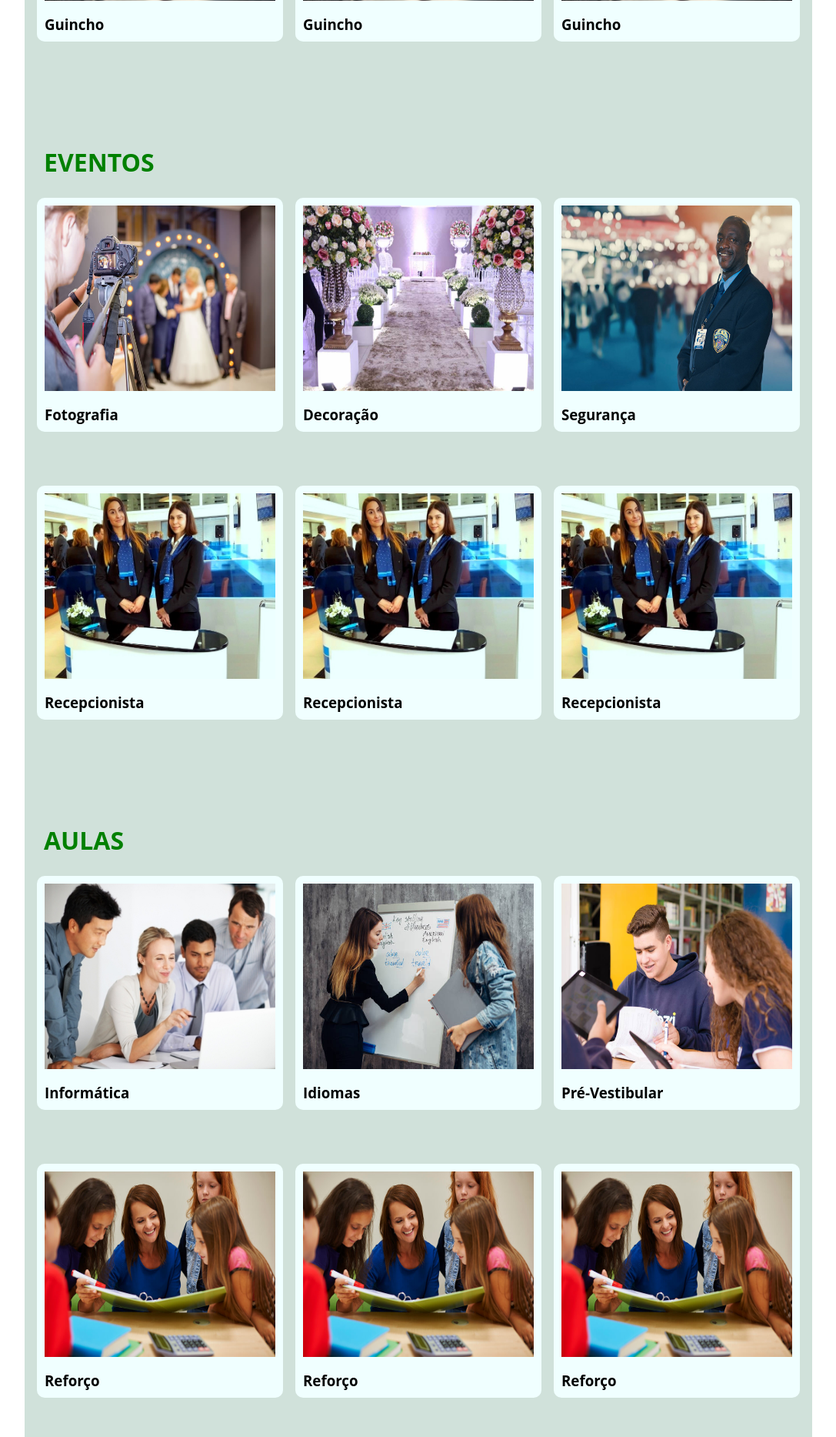
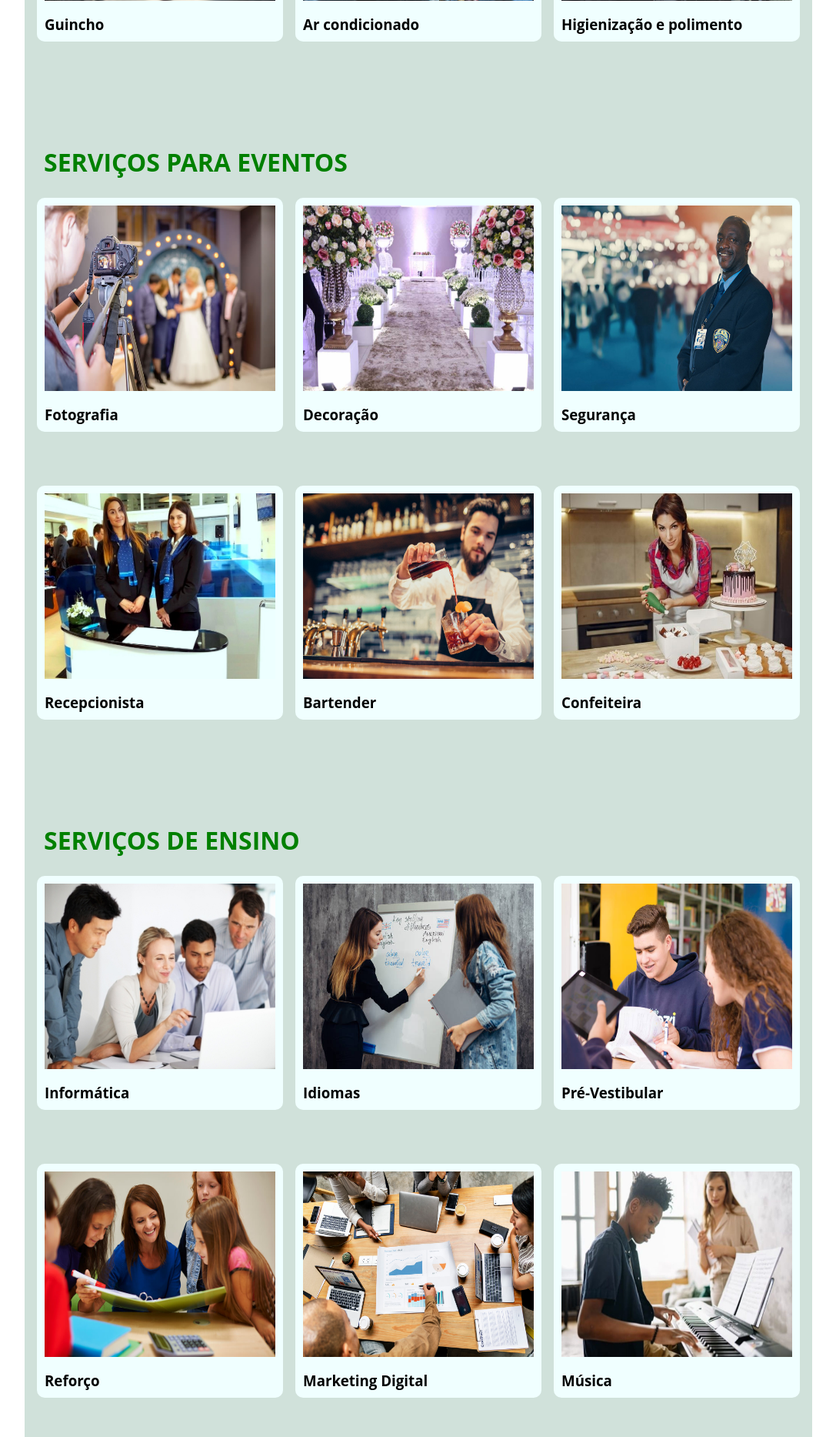
Before and after one commit to JoaoRiquelme115/TrabalhoWEBII, a PHP site: page / in a window 1280 px wide. Shown: the part 2493-4360 px from the top of the page at 77% size, without its empty margins (96-1183 px from the left). Run offline with PHP 8.4, Linux system fonts and the light colour scheme.

Commit message:
Update nos dados

```diff
--- a/dados.php
+++ b/dados.php
@@ -4,7 +4,7 @@
         [
             "nome" => "Nutricionista",
             "foto" => "imagens/nutricionista.jpg",
-            "descricao" => "Atendimento com um(a) profissional especializada em nutrição",
+            "descricao" => "Prestar assistência nutricional a indivíduos e coletividades (sadios e enfermos): organizar, administrar e avaliar unidades de alimentação e nutrição",
             "valor" => "150",
             "area" => "Saude"
         ],
@@ -18,25 +18,29 @@
         [
             "nome" => "Dentista",
             "foto" => "imagens/dentista.jpg",
-            "descricao" => "",
+            "descricao" => "Limpeza, restauração e extração dos dentes, cirurgias, procedimentos estéticos, instalação e projeção de próteses e tratamento de doenças na gengiva, bochecha, língua e ossos da face",
+            "valor" => "290",
             "area" => "Saude"
         ],
         [
             "nome" => "Psicólogo",
             "foto" => "imagens/psicologo.jpg",
-            "descricao" => "",
+            "descricao" => "Compreender a psiquê humana e atuar no tratamento e prevenção de doenças mentais e melhorar sua qualidade de vida",
+            "valor" => "290",
             "area" => "Saude"
         ],
         [
-            "nome" => "Psicólogo",
-            "foto" => "imagens/psicologo.jpg",
-            "descricao" => "",
+            "nome" => "Fonoaudiólogo",
+            "foto" => "imagens/fonoaudiologo.jpeg",
+            "descricao" => "Prevenção, habilitação e reabilitação, utilizando protocolos e procedimentos específicos de fonoaudiologia",
+            "valor" => "290",
             "area" => "Saude"
         ],
         [
-            "nome" => "Psicólogo",
-            "foto" => "imagens/psicologo.jpg",
-            "descricao" => "",
+            "nome" => "Enfermeira",
+            "foto" => "imagens/enfermeira.jpg",
+            "descricao" => "Prestar assistência ao paciente e/ou usuário em clínicas, hospitais, ambulatórios, navios, postos de saúde e em domicílio, realizar consultas e procedimentos de maior complexidade e prescrevendo ações",
+            "valor" => "290",
             "area" => "Saude"
         ],
 
@@ -44,37 +48,43 @@
         [
             "nome" => "Borracharia",
             "foto" => "imagens/borracharia.jpg",
-            "descricao" => "",
+            "descricao" => "Responsável por fazer serviços automotivos, realizando a manutenção de carros, verificando pneus e alinhamentos de câmara de ar usada nos veículos se relaciona com a área de manutenção",
+            "valor" => "290",
             "area" => "Autos"
         ],
         [
             "nome" => "Mêcanica",
             "foto" => "imagens/mecanica.png",
-            "descricao" => "",
+            "descricao" => "Inspecionar o motor do veículo e os componentes mecânicos/elétricos para diagnosticar problemas com precisão. Inspecionar o computador do veículo e os sistemas eletrônicos para reparos, manutenção e atualização. Executar trabalhos de manutenção de rotina visando a funcionalidade e durabilidade do veículo",
+            "valor" => "290",
             "area" => "Autos"
         ],
         [
             "nome" => "Pintura",
             "foto" => "imagens/pintura.jpg",
-            "descricao" => "",
+            "descricao" => "Pintura sólida, pintura metálica e pintura perolizada. Remoção da pintura, lixamento e nivelamento inicial, mascaramento, tinta e verniz, e micro pintura",
+            "valor" => "290",
             "area" => "Autos"
         ],
         [
             "nome" => "Guincho",
             "foto" => "imagens/guincho.jpg",
-            "descricao" => "",
+            "descricao" => "Prestação de serviços na remoção de veículos, leves, pesados máquinas e empilhadeiras",
+            "valor" => "290",
             "area" => "Autos"
         ],
         [
-            "nome" => "Guincho",
-            "foto" => "imagens/guincho.jpg",
-            "descricao" => "",
+            "nome" => "Ar condicionado",
+            "foto" => "imagens/arcondicionado.jpg",
+            "descricao" => "Instalação de Ar Condicionado Automotivo e de manutenção periódica para Veículos que Utilizam ar condicionado",
+            "valor" => "290",
             "area" => "Autos"
         ],
         [
-            "nome" => "Guincho",
-            "foto" => "imagens/guincho.jpg",
-            "descricao" => "",
+            "nome" => "Higienização e polimento",
+            "foto" => "imagens/higienizacao.jpg",
+            "descricao" => "Atua com lavagem e secagem de veículos, aplicação de produtos, higienização e polimento dos mesmos",
+            "valor" => "290",
             "area" => "Autos"
         ],
 
@@ -83,37 +93,43 @@
         [
             "nome" => "Fotografia",
             "foto" => "imagens/fotografia.jpg",
-            "descricao" => "",
+            "descricao" => "Interpretar o objeto a ser fotografado, experimentar produtos e técnicas fotográficas, definir o suporte material da imagem fotográfica, compor a imagem, modular a luz, enquadrar a imagem e registrar a imagem sobre película ou meio magnético",
+            "valor" => "290",
             "area" => "Eventos"
         ],
         [
             "nome" => "Decoração",
             "foto" => "imagens/decoracao.jpeg",
-            "descricao" => "",
+            "descricao" => "Serviço artístico, estético, design de interiores com planejamento e funcionalidade",
+            "valor" => "290",
             "area" => "Eventos"
         ],
         [
             "nome" => "Segurança",
             "foto" => "imagens/seguranca.jpg",
-            "descricao" => "",
+            "descricao" => "Vigilância nas entidades, rondando suas dependências e observando a entrada e saída de pessoas ou bens, para evitar roubos, atos de violência e outras infrações à ordem e à segurança",
+            "valor" => "290",
             "area" => "Eventos"
         ],
         [
             "nome" => "Recepcionista",
             "foto" => "imagens/recepcionista.jpg",
-            "descricao" => "",
+            "descricao" => "Atendimento e recepção de pessoas para eventos e propriedades",
+            "valor" => "290",
             "area" => "Eventos"
         ],
         [
-            "nome" => "Recepcionista",
-            "foto" => "imagens/recepcionista.jpg",
-            "descricao" => "",
+            "nome" => "Bartender",
+            "foto" => "imagens/bartender.jpg",
+            "descricao" => "Preparo de bebidas alcoólicas e não-alcoólicas para bar e restaurante. Interagir com os clientes, anotar pedidos e servir aperitivos e drinques",
+            "valor" => "290",
             "area" => "Eventos"
         ],
         [
-            "nome" => "Recepcionista",
-            "foto" => "imagens/recepcionista.jpg",
-            "descricao" => "",
+            "nome" => "Confeiteira",
+            "foto" => "imagens/confeiteiro.jpg",
+            "descricao" => "Preparo de receitas de bolos, doces, biscoitos, salgados, canapés, sorvetes, caldas, tortas, cupcakes, etc. Em escala industrial, comercial ou caseira",
+            "valor" => "290",
             "area" => "Eventos"
         ],
 
@@ -122,39 +138,44 @@
         [
             "nome" => "Informática",
             "foto" => "imagens/informatica.jpg",
-            "descricao" => "",
+            "descricao" => "Entre os conhecimentos básicos, podemos destacar o conhecimento das peças fundamentais dos computadores (hardware), funcionamento de cabos, fios e conexões diversos, navegação em páginas da internet, utilização de softwares de edição de texto, tabelas, gráficos, cálculos, edição de vídeo e imagem, etc",
+            "valor" => "290",
             "area" => "Aulas"
         ],
         [
             "nome" => "Idiomas",
             "foto" => "imagens/idiomas.jpg",
-            "descricao" => "",
+            "descricao" => "Ensino de diversas línguas estrangeiras (inglês, espanhol, francês, português, italiano, alemão, russo, mandarim e japonês), capacitando a fala e escrita",
+            "valor" => "290",
             "area" => "Aulas"
         ],
         [
             "nome" => "Pré-Vestibular",
             "foto" => "imagens/pre-vestibular.jpg",
-            "descricao" => "",
+            "descricao" => "Preparação para estudos e para aprovação nos vestibulares",
+            "valor" => "290",
             "area" => "Aulas"
         ],
         [
             "nome" => "Reforço",
             "foto" => "imagens/reforco.jpg",
-            "descricao" => "",
+            "descricao" => "Auxílio em compreendere efetivamente as matérias escolares ou outras áreas de conhecimento",
+            "valor" => "290",
             "area" => "Aulas"
         ],
         [
-            "nome" => "Reforço",
-            "foto" => "imagens/reforco.jpg",
-            "descricao" => "",
+            "nome" => "Marketing Digital",
+            "foto" => "imagens/marketingdigital.jpg",
+            "descricao" => "Planejar e monitorar a presença contínua da empresa nas mídias sociais. Lançar anúncios on-line otimizados para aumentar a conscientização sobre a empresa e a marca.",
+            "valor" => "290",
             "area" => "Aulas"
         ],
         [
-            "nome" => "Reforço",
-            "foto" => "imagens/reforco.jpg",
-            "descricao" => "",
+            "nome" => "Música",
+            "foto" => "imagens/musica.jpg",
+            "descricao" => "Conceitos básicos e avançados da música como um todo, aulas de instrumentos, notas, escalas, acordes, partitura, tablatura, etc",
+            "valor" => "290",
             "area" => "Aulas"
         ]
-
     ];
 ?>
--- a/estilo.css
+++ b/estilo.css
@@ -172,9 +172,10 @@ text:focus, input:focus, select:focus {
 }
 
 .card-detalhe {
-    width: 450px;
+    width: 500px;
     margin-top: 20vh;
     margin-bottom: 10px;
+    row-gap: 10px;
 }
 
 
--- a/index.php
+++ b/index.php
@@ -49,7 +49,7 @@
             <h1>Lista de Serviços</h1>
         </div>
 
-        <h1 class='categoria'>SAÚDE</h1>
+        <h1 class='categoria'>SERVIÇOS DE SAÚDE</h1>
         <?php
             foreach($servicos as $i => $serv){
                 if($serv["area"] == "Saude"){
@@ -65,7 +65,7 @@
             }
         ?>
 
-        <h1 class='categoria'>AUTOS</h1>
+        <h1 class='categoria'>SERVIÇOS PARA AUTOMÓVEIS</h1>
         <?php
             foreach($servicos as $i => $serv){
                 if($serv["area"] == "Autos"){
@@ -81,7 +81,7 @@
             }
         ?>
 
-        <h1 class='categoria'>EVENTOS</h1>
+        <h1 class='categoria'>SERVIÇOS PARA EVENTOS</h1>
         <?php
             foreach($servicos as $i => $serv){
                 if($serv["area"] == "Eventos"){
@@ -97,7 +97,7 @@
             }
         ?>
 
-        <h1 class='categoria'>AULAS</h1>
+        <h1 class='categoria'>SERVIÇOS DE ENSINO</h1>
         <?php
             foreach($servicos as $i => $serv){
                 if($serv["area"] == "Aulas"){
--- a/menu.php
+++ b/menu.php
@@ -26,7 +26,7 @@
     </header>
 
     <div class="listaGeral">
-        <h1 class="categoria"><?=$categoria?></h1>
+        <h1 class="categoria">Serviços de <?=$categoria?></h1>
         <?php
             foreach($servicos as $i => $serv){
                 if($serv["area"] == $categoria){
```
Also changed, not shown: imagens/arcondicionado.jpg (added), imagens/bartender.jpg (added), imagens/confeiteiro.jpg (added), imagens/enfermeira.jpg (added), imagens/fonoaudiologo.jpeg (added), imagens/higienizacao.jpg (added), imagens/marketingdigital.jpg (added), imagens/musica.jpg (added).
